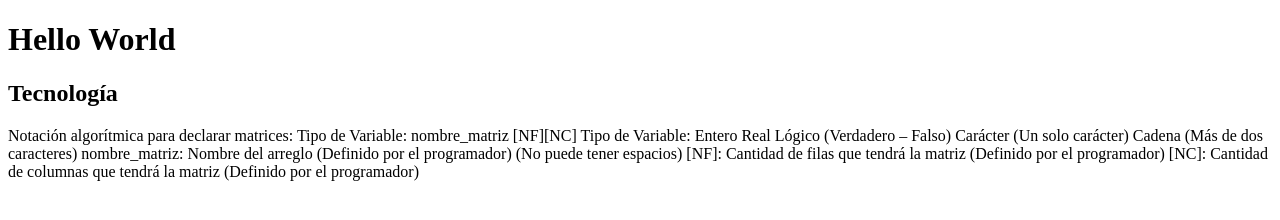
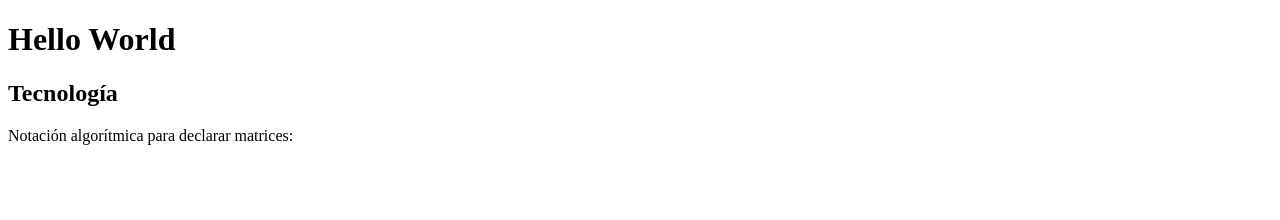
Before and after one commit to LucyQuinteros/proyectoUEB, a plain HTML site: page index.html in a window 1280 px wide. Drawn offline with Linux system fonts and the light colour scheme.

Commit message:
Add files via upload

```diff
--- a/index.html
+++ b/index.html
@@ -11,19 +11,6 @@
     <p>
 
         Notación algorítmica para declarar matrices:
-
-        Tipo de Variable: nombre_matriz [NF][NC]
-        Tipo de Variable:
-
-        Entero
-        Real
-        Lógico (Verdadero – Falso)
-        Carácter (Un solo carácter)
-        Cadena (Más de dos caracteres)
-        nombre_matriz: Nombre del arreglo (Definido por el programador) (No puede tener espacios)
-
-        [NF]: Cantidad de filas que tendrá la matriz (Definido por el programador)
-
-        [NC]: Cantidad de columnas que tendrá la matriz (Definido por el programador)</p>
+        </p>
 </body>
 </html>
```
